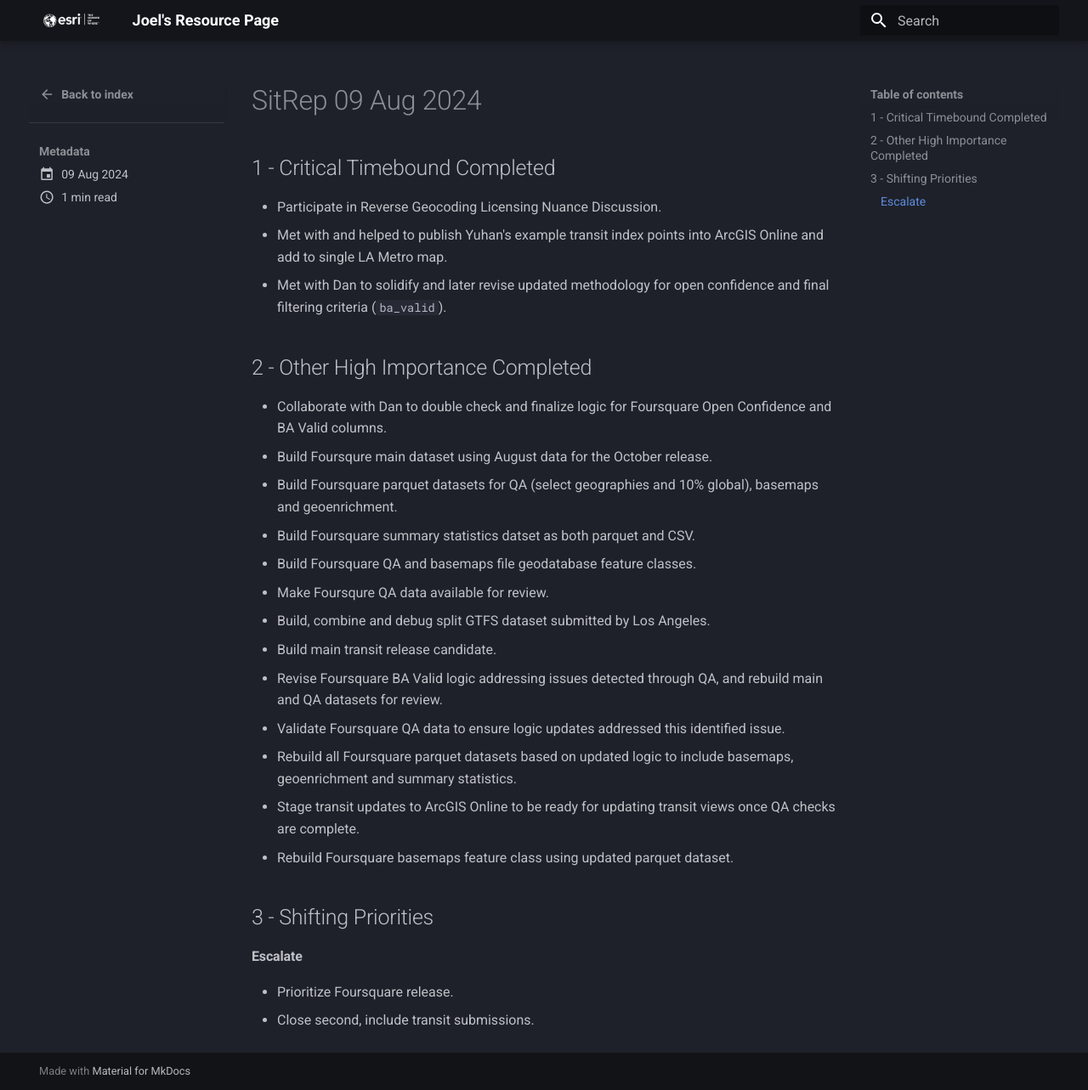
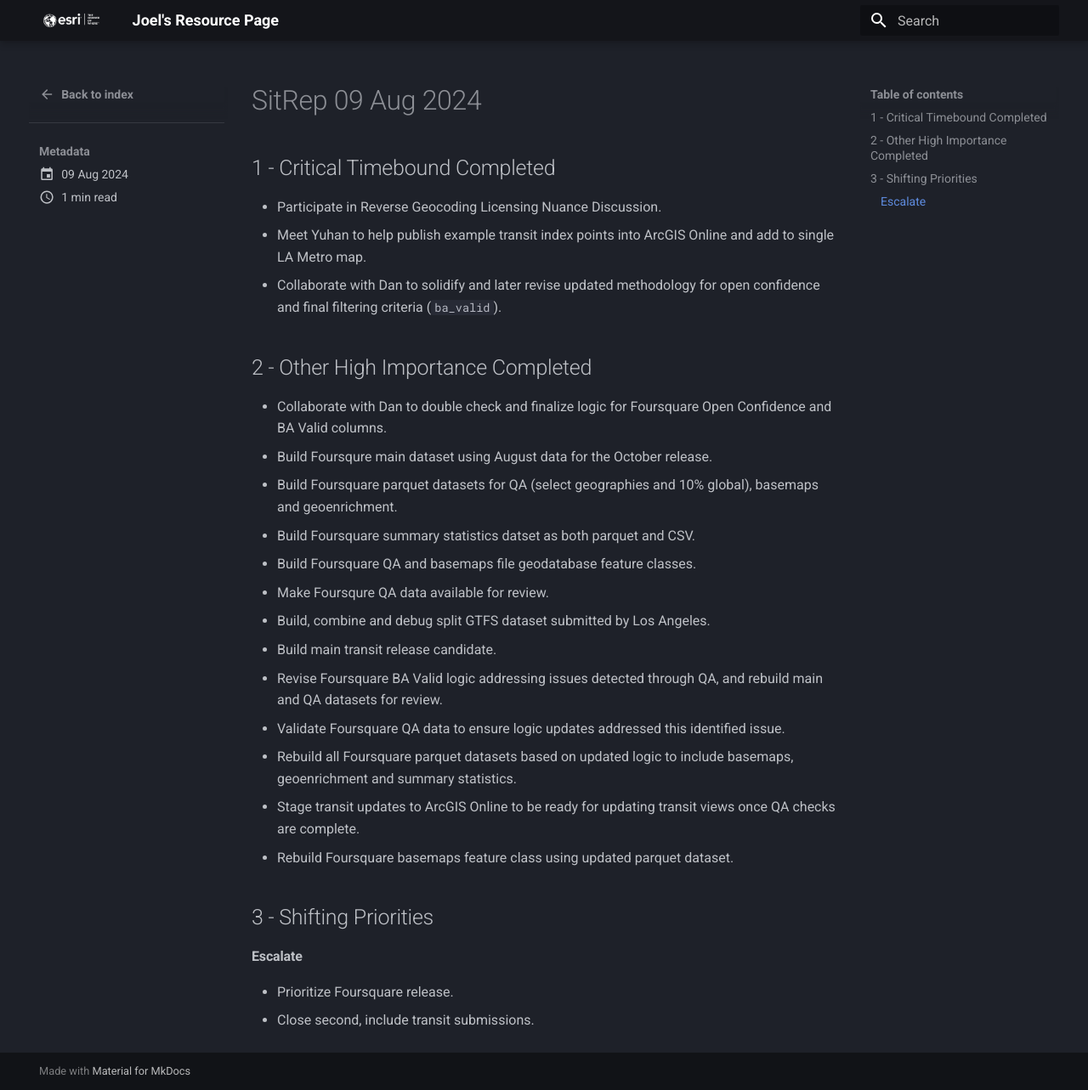
Before and after one commit to knu2xs/esri-resource-page, an MkDocs documentation site: the page built from docs/sitreps/posts/sitrep_20240809.md, in a window 1280 px wide and 1283 px high. Shown: the whole window at 85% size. Built offline with MkDocs 1.6.1 and Material for MkDocs 9.7.7, drawn with Linux system fonts in a browser that asks for light colours.

Commit message:
update sitreps

```diff
--- a/docs/sitreps/posts/sitrep_20240809.md
+++ b/docs/sitreps/posts/sitrep_20240809.md
@@ -7,8 +7,8 @@
 ## 1 - Critical Timebound Completed
 
 - Participate in Reverse Geocoding Licensing Nuance Discussion.
-- Met with and helped to publish Yuhan's example transit index points into ArcGIS Online and add to single LA Metro map.
-- Met with Dan to solidify and later revise updated methodology for open confidence and final filtering criteria (`ba_valid`).
+- Meet Yuhan to help publish example transit index points into ArcGIS Online and add to single LA Metro map.
+- Collaborate with Dan to solidify and later revise updated methodology for open confidence and final filtering criteria (`ba_valid`).
 
 ## 2 - Other High Importance Completed
 
```
